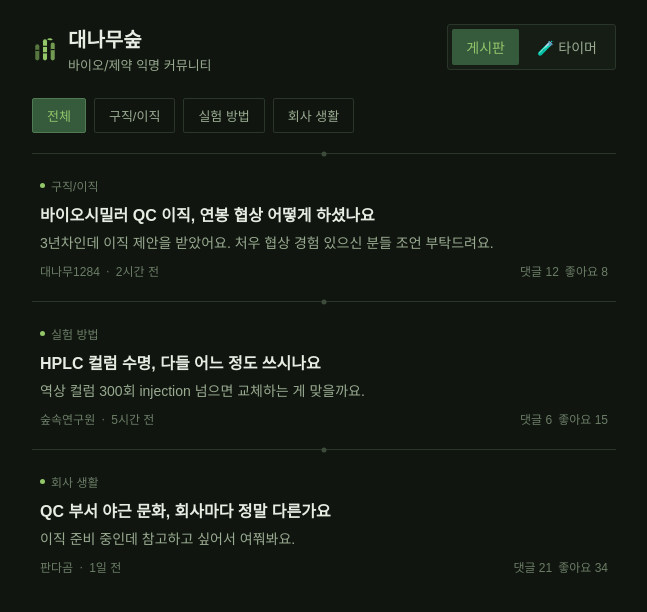
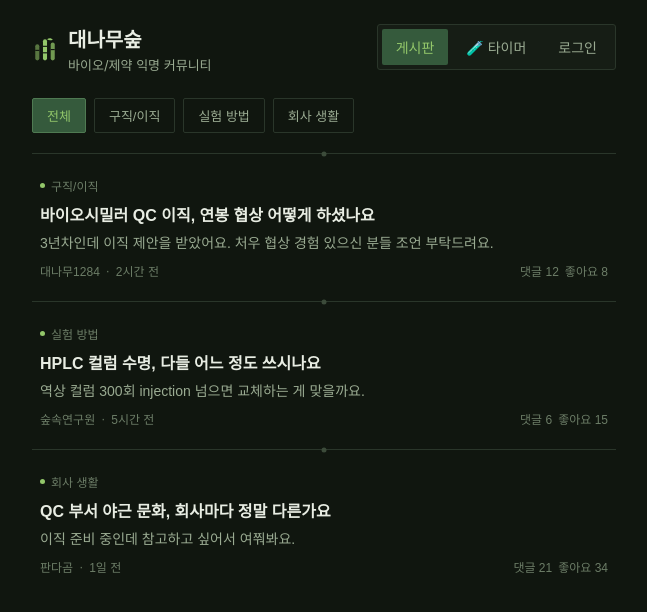
Before and after one commit to Diamorek/bamboo-forest-biotech, a React (Vite) app in the folder frontend/: page / in a window 1280 px wide. Shown: the top 612 px of the page, without its empty margins (316-963 px from the left). Built offline with nearby package versions, Linux system fonts and the light colour scheme; no server answers; a web font is replaced by a local one.

Commit message:
Update TopNav.jsx

```diff
--- a/frontend/src/components/TopNav.jsx
+++ b/frontend/src/components/TopNav.jsx
@@ -1,11 +1,6 @@
 import BambooIcon from './BambooIcon'
 import './TopNav.css'
 
-/**
- * 로고 + 탭 네비게이션. 로그인/회원가입 화면 제외하고 항상 위에 떠 있어요.
- * @param {'board'|'timer'} active
- * @param {(view: 'board'|'timer') => void} onNavigate
- */
 function TopNav({ active, onNavigate }) {
   return (
     <header className="top-nav">
@@ -30,6 +25,12 @@ function TopNav({ active, onNavigate }) {
         >
           🧪 타이머
         </button>
+        <button
+          className="top-nav-tab"
+          onClick={() => onNavigate('login')}
+        >
+          로그인
+        </button>
       </nav>
     </header>
   )
```
